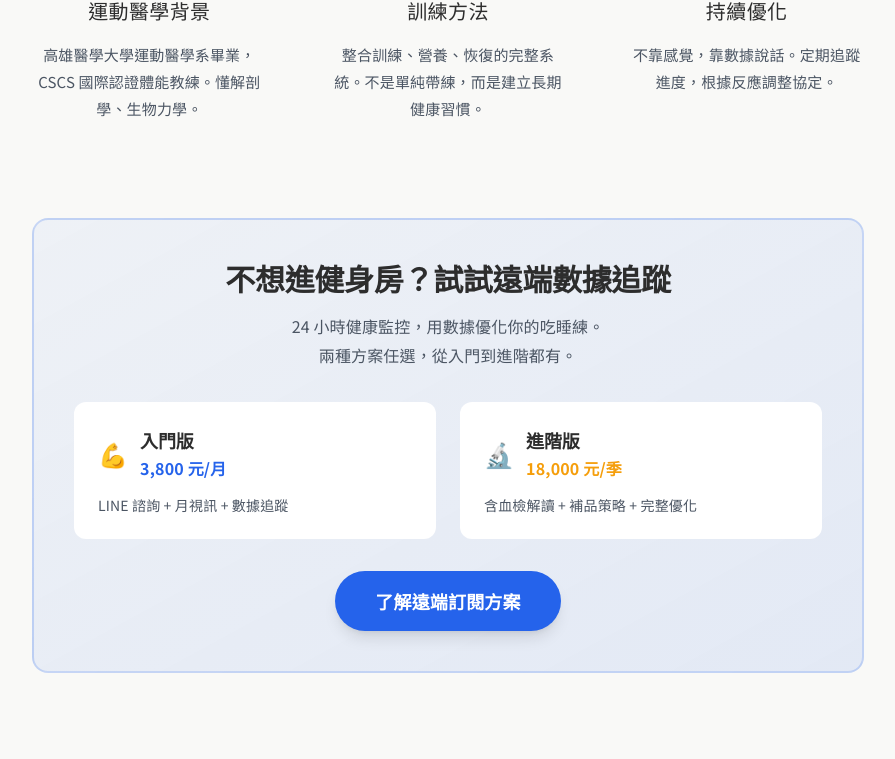
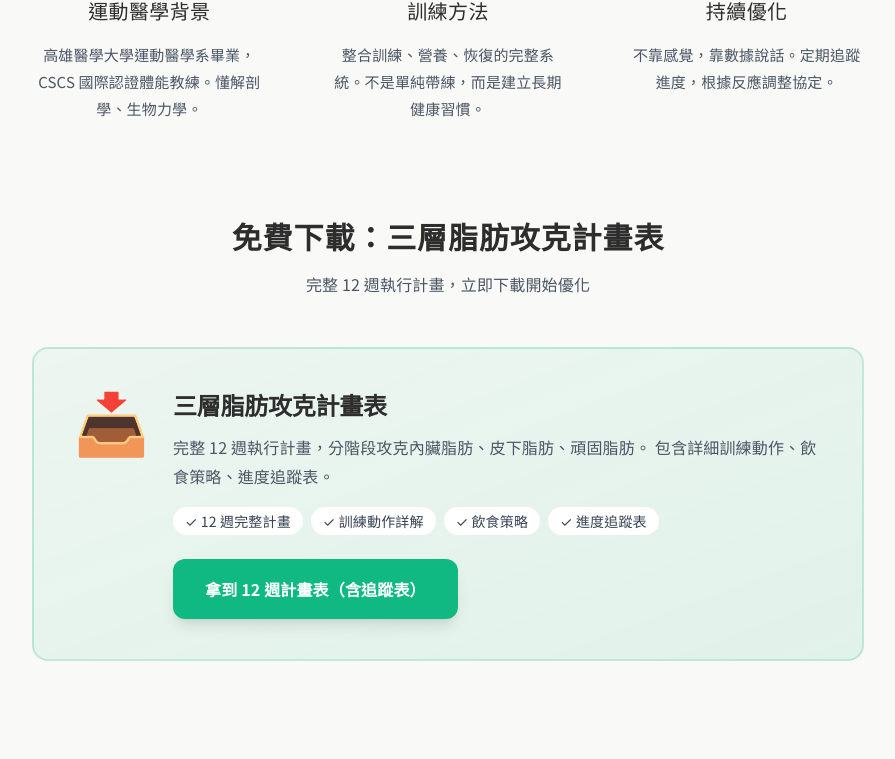
Before and after one commit to chenhoward456-hash/V3, a Next.js app: page / in a window 1280 px wide. Shown: the part 1999-2758 px from the top of the page, without its empty margins (192-1087 px from the left). Built offline with nearby package versions, Linux system fonts and the light colour scheme.

Commit message:
fix: 完全切割策略 - 移除首頁遠端推薦、淡化Coolday、/remote加外縣市警示

```diff
--- a/app/action/page.tsx
+++ b/app/action/page.tsx
@@ -16,7 +16,7 @@ export default function ActionPage() {
       <p className="doc-subtitle" style={{color: '#2D2D2D', maxWidth: '800px', margin: '0 auto 3rem'}}>
         這不是另一套健身課程，而是針對你身體系統的工程調校。<br />
         我們不靠感覺，我們靠數據說話。<br /><br />
-        <span style={{fontSize: '0.95em', color: '#666'}}>提供台中一對一訓練，以及不限地點的遠端數據追蹤諮詢。</span>
+        <span style={{fontSize: '0.95em', color: '#666'}}>台中北屯一對一訓練指導。</span>
       </p>
 
       {/* Howard 實戰工作照 */}
--- a/app/layout.tsx
+++ b/app/layout.tsx
@@ -18,22 +18,21 @@ const notoSansTC = Noto_Sans_TC({
 })
 
 export const metadata: Metadata = {
-  title: 'Howard - 台中北屯 CSCS 體能教練 | Coolday Fitness 教練主管',
-  description: 'Howard，Coolday Fitness 北屯館教練主管，CSCS 認證體能教練。專精肌力訓練、代謝優化、營養調整。台中北屯一對一客製化訓練指導。',
+  title: 'Howard - 台中北屯 CSCS 體能教練 | 數據優化訓練',
+  description: 'Howard，CSCS 認證體能教練，高雄醫學大學運動醫學系畢業。專精肌力訓練、代謝優化、營養調整。台中北屯一對一客製化訓練指導。',
   verification: {
     google: 'hSS0ZwkqpzzSA8A4RS7RW81CeoR2HOFoT-CkpEFYcf4',
   },
   keywords: [
     '台中健身教練',
     '北屯健身',
-    'Coolday Fitness',
     'CSCS 教練',
     '肌力訓練',
     '體能訓練',
-    '一對一教練',
-    '台中北屯',
     '代謝優化',
-    '營養優化',
+    '營養調整',
+    '數據追蹤',
+    '個人教練',
     '運動醫學',
     '生物駭客',
     '客製化訓練'
@@ -41,7 +40,7 @@ export const metadata: Metadata = {
   authors: [{ name: 'Howard' }],
   openGraph: {
     title: 'Howard - 台中北屯 CSCS 體能教練',
-    description: 'Coolday Fitness 北屯館教練主管 | 專精肌力訓練與代謝優化 | 一對一客製化訓練指導',
+    description: 'CSCS 認證體能教練 | 專精肌力訓練與代謝優化 | 台中北屯一對一客製化訓練指導',
     type: 'website',
     locale: 'zh_TW',
     url: 'https://howard456.vercel.app',
@@ -58,7 +57,7 @@ export const metadata: Metadata = {
   twitter: {
     card: 'summary_large_image',
     title: 'Howard - 台中北屯 CSCS 體能教練',
-    description: 'Coolday Fitness 北屯館教練主管 | 專精肌力訓練與代謝優化',
+    description: 'CSCS 認證體能教練 | 專精肌力訓練與代謝優化',
     images: ['/howard-profile.jpg'],
   },
   icons: {
--- a/app/page.tsx
+++ b/app/page.tsx
@@ -38,8 +38,8 @@ const personSchema = {
 }
 
 export const metadata: Metadata = {
-  title: 'Howard - 台中北屯 CSCS 體能教練 | Coolday Fitness 教練主管',
-  description: 'Howard，Coolday Fitness 北屯館教練主管，CSCS 認證體能教練。專精肌力訓練、代謝優化、營養調整。台中北屯一對一客製化訓練指導。',
+  title: 'Howard - 台中北屯 CSCS 體能教練 | 數據優化訓練',
+  description: 'Howard，CSCS 認證體能教練，高雄醫學大學運動醫學系畢業。專精肌力訓練、代謝優化、營養調整。台中北屯一對一客製化訓練指導。',
 }
 
 export default function HomePage() {
@@ -74,7 +74,7 @@ export default function HomePage() {
       <p className="doc-subtitle" style={{color: '#2D2D2D', maxWidth: '700px', margin: '0 auto 3rem', lineHeight: '1.8'}}>
         你的身體，需要一套精準的操作協定。<br /><br />
         我是 Howard，CSCS 認證體能教練，高雄醫學大學運動醫學系畢業。專注於數據優化與系統性訓練設計。<br /><br />
-        <span style={{fontSize: '0.95em', color: '#666'}}>提供一對一訓練指導與遠端數據追蹤諮詢。</span>
+        <span style={{fontSize: '0.95em', color: '#666'}}>台中北屯一對一訓練指導。</span>
       </p>
 
       {/* 3 秒決策路徑 - 立即分流 */}
@@ -253,58 +253,6 @@ export default function HomePage() {
         </div>
       </div>
 
-      {/* 遠端訂閱推薦 */}
-      <div className="my-20 max-w-4xl mx-auto">
-        <div className="bg-gradient-to-br from-primary/5 to-primary/10 rounded-2xl p-10 border-2 border-primary/20">
-          <div className="text-center mb-8">
-            <h3 className="text-3xl font-bold mb-4" style={{color: '#2D2D2D'}}>
-              不想進健身房？試試遠端數據追蹤
-            </h3>
-            <p className="text-gray-600 leading-relaxed">
-              24 小時健康監控，用數據優化你的吃睡練。<br />
-              兩種方案任選，從入門到進階都有。
-            </p>
-          </div>
-
-          <div className="grid md:grid-cols-2 gap-6 mb-8">
-            <div className="bg-white rounded-xl p-6">
-              <div className="flex items-center gap-3 mb-3">
-                <span className="text-2xl">💪</span>
-                <div>
-                  <h4 className="font-bold text-lg" style={{color: '#2D2D2D'}}>入門版</h4>
-                  <p className="text-primary font-bold">3,800 元/月</p>
-                </div>
-              </div>
-              <p className="text-sm text-gray-600">
-                LINE 諮詢 + 月視訊 + 數據追蹤
-              </p>
-            </div>
-
-            <div className="bg-white rounded-xl p-6">
-              <div className="flex items-center gap-3 mb-3">
-                <span className="text-2xl">🔬</span>
-                <div>
-                  <h4 className="font-bold text-lg" style={{color: '#2D2D2D'}}>進階版</h4>
-                  <p className="text-warning font-bold">18,000 元/季</p>
-                </div>
-              </div>
-              <p className="text-sm text-gray-600">
-                含血檢解讀 + 補品策略 + 完整優化
-              </p>
-            </div>
-          </div>
-
-          <div className="text-center">
-            <Link
-              href="/remote"
-              className="inline-block bg-primary text-white px-10 py-4 rounded-full font-bold text-lg shadow-lg hover:shadow-xl hover:-translate-y-1 transition-all"
-            >
-              了解遠端訂閱方案
-            </Link>
-          </div>
-        </div>
-      </div>
-
       {/* 免費資源區塊 */}
       <div className="my-24 max-w-5xl mx-auto">
         <div className="text-center mb-12">
--- a/app/remote/page.tsx
+++ b/app/remote/page.tsx
@@ -10,6 +10,21 @@ export const metadata: Metadata = {
 export default function RemotePage() {
   return (
     <section className="section-container">
+      {/* 外縣市專屬警示 */}
+      <div className="max-w-4xl mx-auto mb-8">
+        <div className="bg-warning/10 border-2 border-warning/30 rounded-xl p-6">
+          <div className="flex items-start gap-3">
+            <span className="text-2xl">⚠️</span>
+            <div>
+              <h3 className="font-bold text-warning mb-2">此方案適合外縣市或無法定期進館的客戶</h3>
+              <p className="text-gray-600 text-sm leading-relaxed">
+                <strong>台中地區客戶建議優先選擇實體訓練</strong>，效果更好且能即時調整動作。實體訓練可至 <Link href="/action" className="text-primary hover:underline">預約諮詢頁面</Link> 了解詳情。
+              </p>
+            </div>
+          </div>
+        </div>
+      </div>
+
       {/* Hero 區塊 */}
       <div className="max-w-4xl mx-auto text-center mb-16">
         <div className="inline-block px-4 py-2 bg-primary/10 rounded-full text-primary text-sm font-medium mb-6">
@@ -19,7 +34,7 @@ export default function RemotePage() {
           24 小時健康監控
         </h1>
         <p className="text-xl text-gray-600 mb-4 leading-relaxed">
-          不用每週進健身房，用數據優化你的身體系統
+          適合外縣市或時間不方便進館的客戶
         </p>
         <p className="text-gray-500 text-lg">
           入門版 <span className="text-2xl font-bold text-primary">3,800 元/月</span> 起
```
